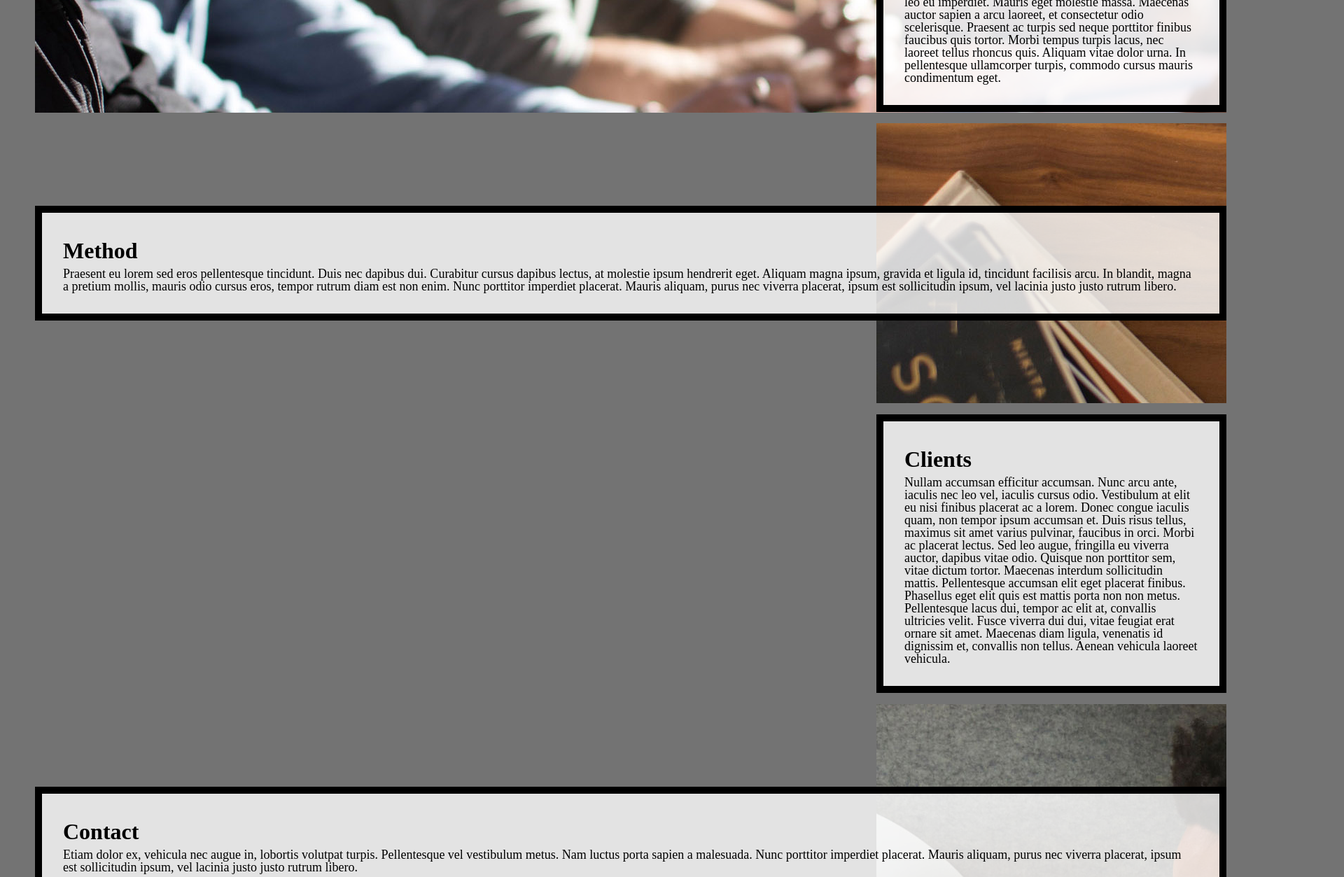
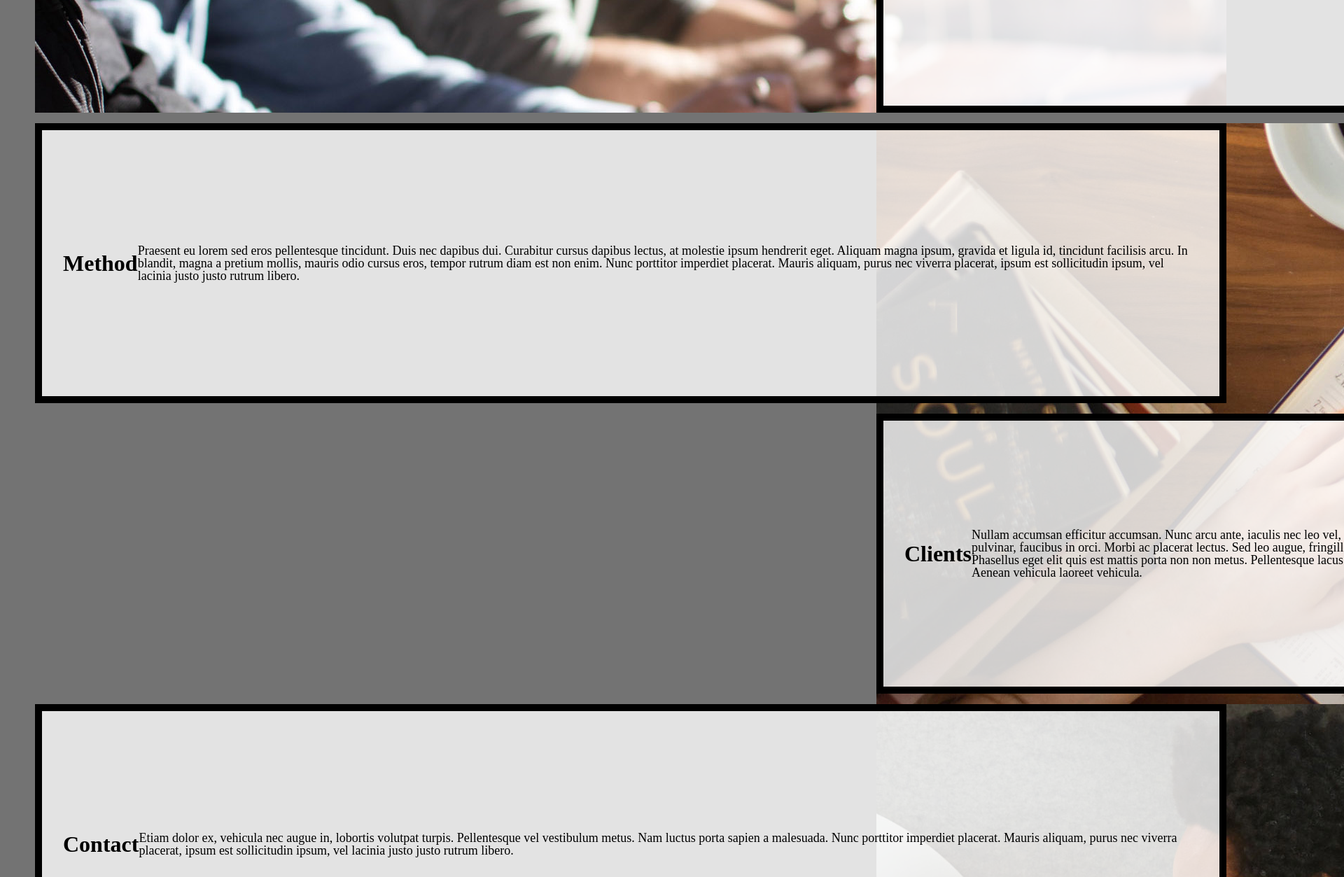
Before and after one commit to yongbekah/homework5-2021, a plain HTML site: page index.html in a window 1280 px wide. Shown: the part 732-1985 px from the top of the page at 70% size, 1920 px wide, since content can reach past the window. Drawn offline with Linux system fonts and the light colour scheme.

Commit message:
Add files via upload

```diff
--- a/css/style.css
+++ b/css/style.css
@@ -64,7 +64,6 @@ nav a{
 
 }
 
-
   /* Requirement 2 code here*/
 
 nav a:hover{
@@ -109,7 +108,6 @@ nav a:hover{
 }
 
 /* Remainder of requirements here: */
-
 #main{
   background-attachment: fixed; /* Parallax effect */
   background-position: center; /* Parallax effect */
@@ -119,60 +117,65 @@ nav a:hover{
 
   /* YOUR CODE HERE; */
   grid-column: 1 / -1;
-  grid-row: 1 / span 1;
-  object-fit: cover;
+  grid-row: 1 / 2;
   background-image: url('../images/header.jpg');
   background-repeat: no-repeat;
 }
 
 
-
 .about-image{
-  grid-column: 1 / -1;
+  grid-row: 1 / -1;
+  grid-column: 1 / 2;
   max-height: 700px;
   overflow: hidden;
-  grid-row: 2 / span 1;
+  grid-row: 2 / 3;
+
 }
 
 .about{
+  grid-row: 2 / 3;
   grid-column: 2 / 3;
-  grid-row: 2 / 3;
+  position: relative;
 }
-
 .method-image{
   grid-column: 1 / -1;
+  grid-row: 3 / 4;
   max-height: 700px;
-  overflow: hidden;
-  grid-row: 3 / span 1;
+  /* overflow: hidden; */
+  object-fit: fill;
+  object-fit: Try fill and cover;
 }
 
 .method{
-  grid-column: 2 / span 1;
-  grid-row: 3 / span 1;
+  grid-column: 2 / 3;
+  grid-row: 3 / 4;
 }
 
 /* You need to write some of your own selectors here */
 .client-image{
   grid-column: 1 / -1;
+  grid-row: 4 / 5;
   max-height: 700px;
   overflow: hidden;
-  grid-row: 4 / span 1;
+  /* object-fit: fill;
+  object-fit: Try fill and cover; */
 }
 
 .clients{
-  grid-column: 2 / span 1;
+  grid-column: 2 / 3;
   grid-row: 4 / span 1;
 }
 
 .contact-image{
   grid-column: 1 / -1;
+  grid-row: 5 / 6;
   max-height: 700px;
   overflow: hidden;
-  grid-row: 5 / span 1;
+  object-fit: fill;
 }
 
 .contact{
-  grid-column: 2 / span 1;
+  grid-column: 2 / 3;
   grid-row: 5 / span 1;
 }
 
@@ -182,8 +185,8 @@ nav a:hover{
   padding: 30px;
 
   /* Your code here */
-  align-self: center;
-  justify-self: center;
+  display: flex;
+  align-items: center;
 }
 
 
```
